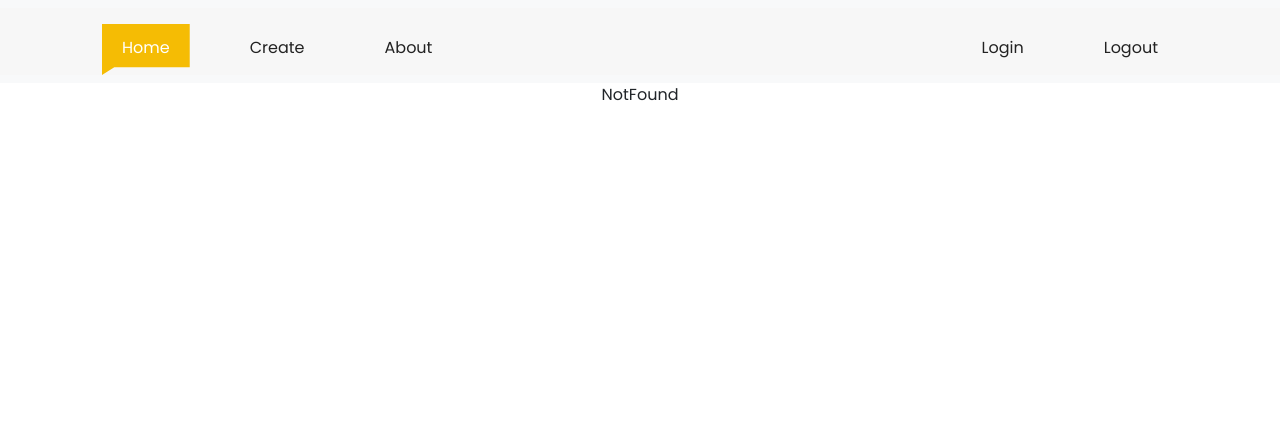
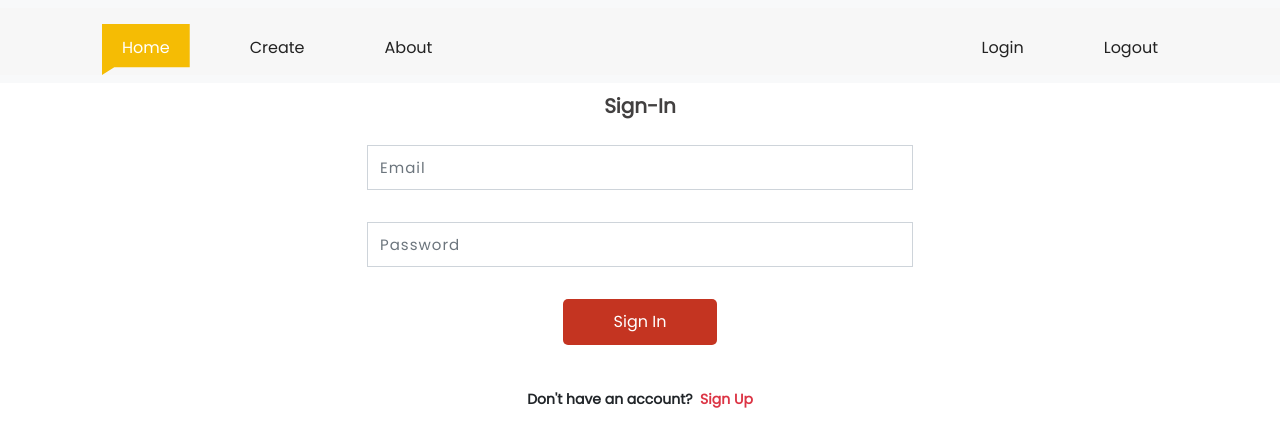
Before and after one commit to rayal-systems-react/firebase-blog-app, a React (Create React App) app: page /auth in a window 1280 px wide. Shown: the top 446 px of the page. Built offline with nearby package versions, Linux system fonts and the light colour scheme.

Commit message:
10-Sign-In Form

```diff
--- a/src/App.js
+++ b/src/App.js
@@ -15,6 +15,7 @@
 
 import "./style.scss";
 import "./media-query.css";
+import Auth from "./pages/Auth";
 
 function App() {
   const [active, setActive] = useState("home");
@@ -28,6 +29,7 @@
         <Route path="/create" element={<AddEditBlog />} />
         <Route path="/update/:id" element={<AddEditBlog />} />
         <Route path="/about" element={<About />} />
+        <Route path="/auth" element={<Auth />} />
         <Route path="*" element={<NotFound />} />
       </Routes>
     </div>
--- a/src/components/Header.js
+++ b/src/components/Header.js
@@ -59,7 +59,7 @@
             </ul>
             <div className="row g-3">
               <ul className="navbar-nav me-auto mb-2 mb-lg-0">
-                <Link to="/login" style={{ textDecoration: "none" }}>
+                <Link to="/auth" style={{ textDecoration: "none" }}>
                   <li
                     className={`nav-item nav-link ${
                       active === "login" ? "active" : ""
--- a/src/pages/Auth.js
+++ b/src/pages/Auth.js
@@ -1,9 +1,101 @@
-import React from 'react'
+import React, { useState } from "react";
+
+const initialState = {
+  email: "",
+  password: "",
+};
 
 function Auth() {
+  const [state, setState] = useState(initialState);
+  const [signUp, setSignUp] = useState(false);
+
+  const { email, password } = state;
+
+  const handleChange = (e) => {
+    setState({ ...state, [e.target.name]: e.target.value });
+  };
+
   return (
-    <div>Auth</div>
-  )
+    <div className="container-fluid mb-4">
+      <div className="container">
+        <div className="col-12 text-center">
+          <div className="text-center heading py-2">
+            {!signUp ? "Sign-In" : "Sign-Up"}
+          </div>
+        </div>
+        <div className="row h-100 justify-content-center align-item-center">
+          <div className="col-10 col-md-8 col-lg-6">
+            <form className="row">
+              <div className="col-12 py-3">
+                <input
+                  type="email"
+                  className="form-control input-text-box"
+                  placeholder="Email"
+                  name="email"
+                  value={email}
+                  onChange={handleChange}
+                />
+              </div>
+              <div className="col-12 py-3">
+                <input
+                  type="password"
+                  className="form-control input-text-box"
+                  placeholder="Password"
+                  name="password"
+                  value={password}
+                  onChange={handleChange}
+                />
+              </div>
+              <div className="col-12 py-3 text-center">
+                <button
+                  className={`btn ${!signUp ? "btn-sign-in" : "btn-sign-up"}`}
+                  type="submit"
+                >
+                  {!signUp ? "Sign In" : "Sign Up"}
+                </button>
+              </div>
+            </form>
+            <div>
+              {!signUp ? (
+                <>
+                  <div className="text-center justify-center-content mt-2 pt-2">
+                    <p className="small fw-bold mt-2 pt-1 mb=0">
+                      Don't have an account? &nbsp;
+                      <span
+                        className="link-danger"
+                        style={{ textDecoration: "none", cursor: "pointer" }}
+                        onClick={() => setSignUp(true)}
+                      >
+                        Sign Up
+                      </span>
+                    </p>
+                  </div>
+                </>
+              ) : (
+                <>
+                  <div className="text-center justify-content-center mt-2 pt-2">
+                    <p className="small fw-bold mt-2 pt-1 mb-0">
+                      Already have an account?
+                      <span
+                        style={{
+                          textDecoration: "none",
+                          cursor: "pointer",
+                          color: "#298af2",
+                        }}
+                        onClick={() => setSignUp(false)}
+                      >
+                        Sign In
+                      </span>
+                    </p>
+                  </div>
+                </>
+              )}
+            </div>
+          </div>
+        </div>
+      </div>
+    </div>
+  );
 }
 
-export default Auth
+export default Auth;
```
